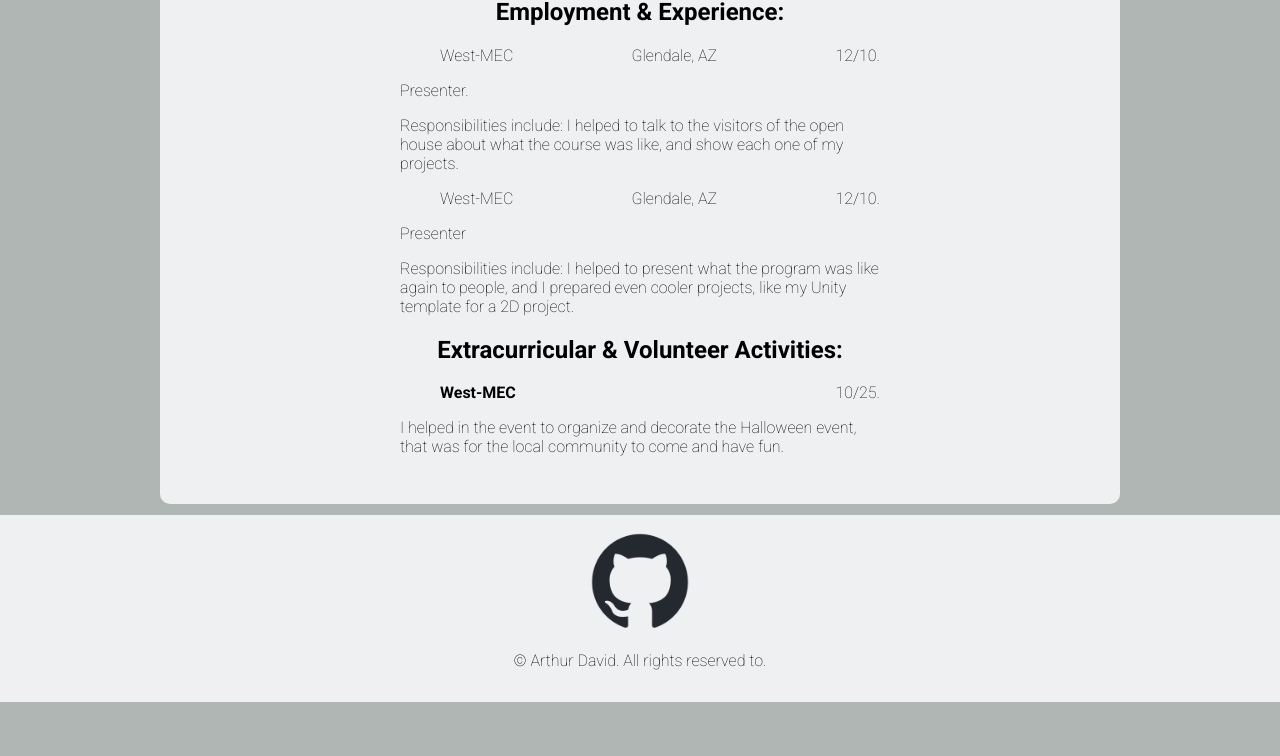
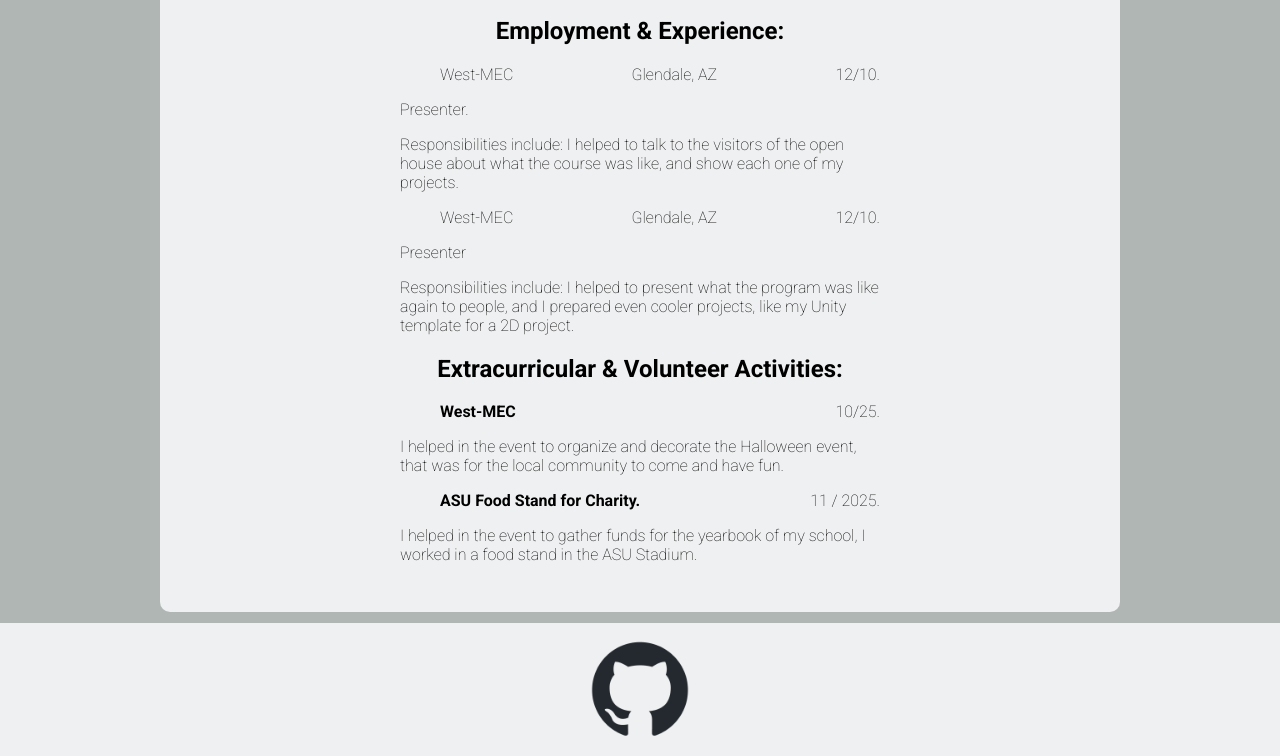
Before and after one commit to Arhtur7840/Github_Resume, a plain HTML site: page About/index.html in a window 1280 px wide. Shown: the part 1347-2103 px from the top of the page. Before the commit the page ends 2049 px from the top, so only its background shows below. Drawn offline with Linux system fonts and the light colour scheme.

Commit message:
Update index.html

```diff
--- a/About/index.html
+++ b/About/index.html
@@ -175,7 +175,7 @@
         </div>
         <div class="paragraph_1">
             <h2>Professional Statement:</h2>
-            <p>I am a person of adaptability to many situations who is also very organized. I am in my first year of West-MEC, CTE coding, I have had experience with HTML5, CSS, JavaScript, and C# until now. I am not exactly in search of any specific type of job, but I am searching for something that would be more stable and safe since it is better for my personal life, and plans.</p>
+            <p>I am a person of adaptability and with a spirit of fight. I will always take care of my peers and try to make sure they are good, and try my best to keep a good work environment. I am good at game development and also got the hang of multiple coding languages. Some of them being JavaScript, HTML, and CSS, the languages I am certified in. Meanwhile I am still studying other coding languages like C#.</p>
         </div>
         <br>
         <div>
@@ -262,6 +262,13 @@
             <p>
                 I helped in the event to organize and decorate the Halloween event, that was for the local community to come and have fun.
             </p>
+            <ul>
+                <li><b>ASU Food Stand for Charity.</b></li>
+                <li>11 / 2025.</li>
+            </ul>
+            <p>
+                I helped in the event to gather funds for the yearbook of my school, I worked in a food stand in the ASU Stadium.
+            </p>
         </div>
     </div>
     <!--Footer of the wbesite-->
```
